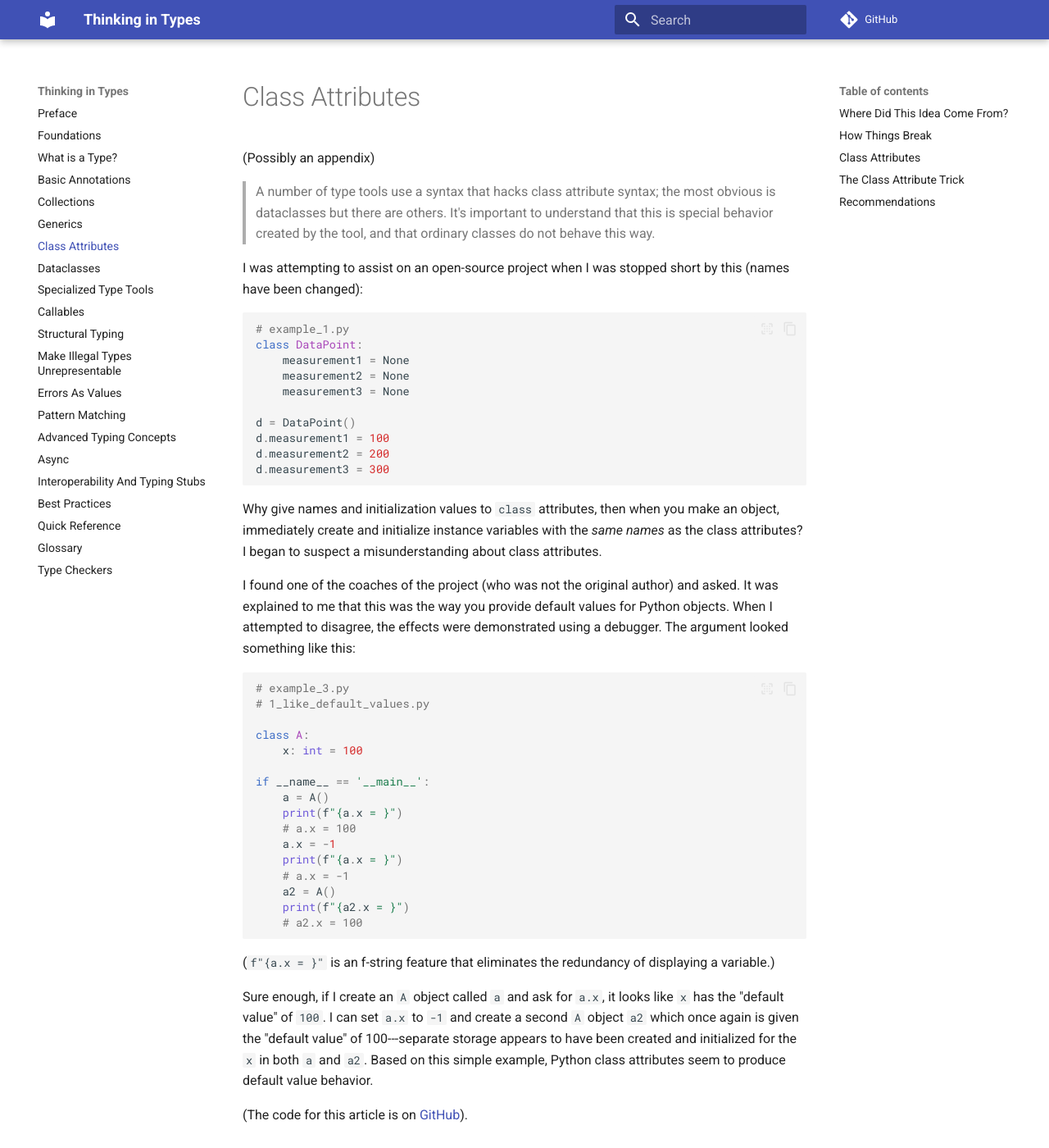
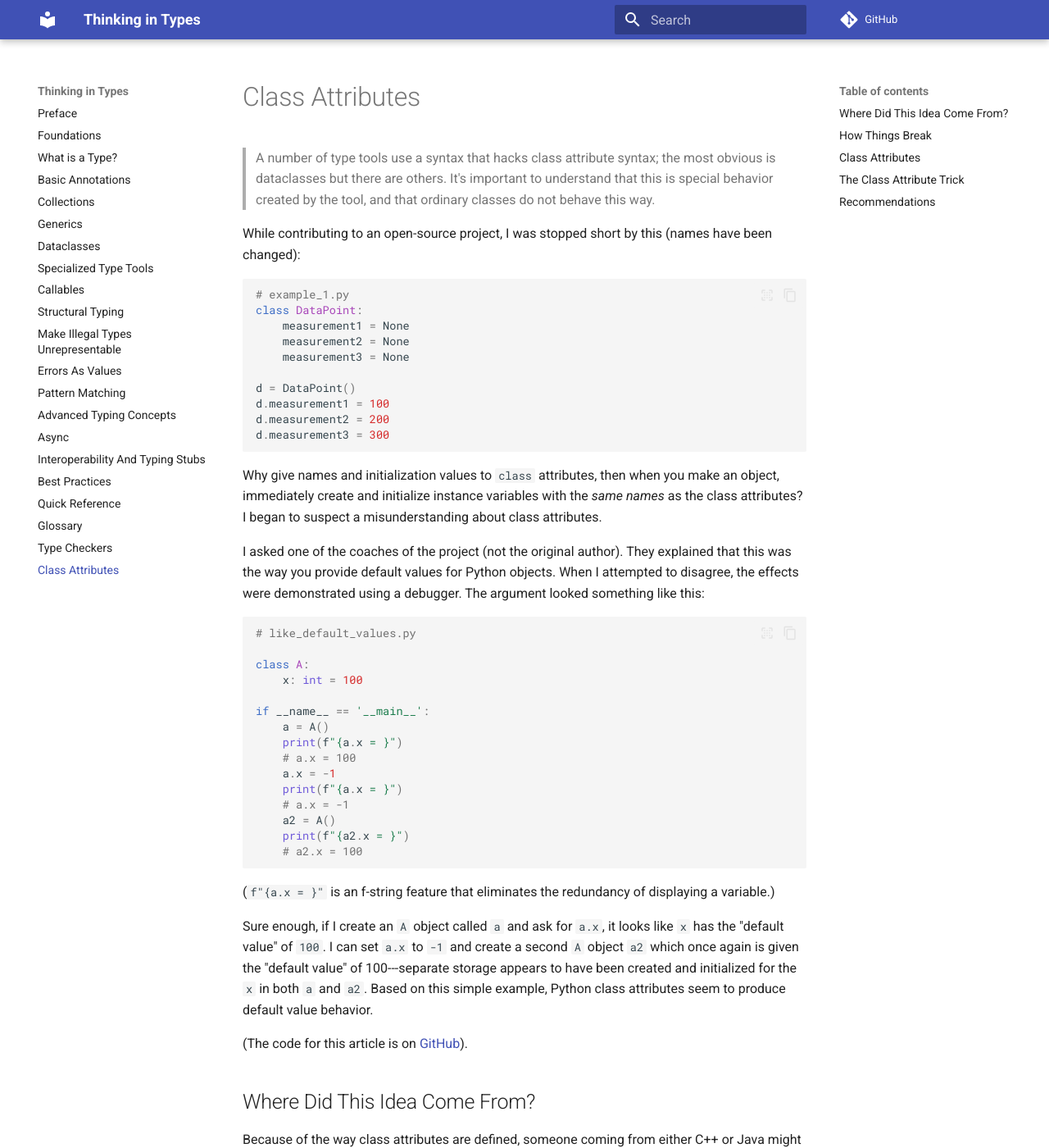
Before and after one commit to ThinkingInTypes/ThinkingInTypes.github.io, an MkDocs documentation site: the page built from Chapters/A4 Class_Attributes.md, in a window 1280 px wide and 1400 px high. Shown: the whole window at 82% size. Built offline with MkDocs 1.6.1 and Material for MkDocs 9.7.7, drawn with Linux system fonts in a browser that asks for light colours; comment, search, counter and statistics services are not loaded; some of the changed text lies outside the part shown.

Commit message:
Move Class Attributes into appendix, renumber

````diff
--- a/Chapters/07 Class_Attributes.md
+++ b/Chapters/A4 Class_Attributes.md
@@ -1,12 +1,9 @@
 # Class Attributes
-
-(Possibly an appendix)
 
 > A number of type tools use a syntax that hacks class attribute syntax; the most obvious is dataclasses but there are others.
 > It's important to understand that this is special behavior created by the tool, and that ordinary classes do not behave this way.
 
-I was attempting to assist on an open-source project when I was stopped short by
-this (names have been changed):
+While contributing to an open-source project, I was stopped short by this (names have been changed):
 
 ```python
 # example_1.py
@@ -26,14 +23,13 @@ make an object, immediately create and initialize instance variables with the
 *same names* as the class attributes? I began to suspect a misunderstanding
 about class attributes.
 
-I found one of the coaches of the project (who was not the original author) and
-asked. It was explained to me that this was the way you provide default values
-for Python objects. When I attempted to disagree, the effects were demonstrated
-using a debugger. The argument looked something like this:
+I asked one of the coaches of the project (not the original author).
+They explained that this was the way you provide default values for Python objects.
+When I attempted to disagree, the effects were demonstrated using a debugger.
+The argument looked something like this:
 
 ```python
-# example_3.py
-# 1_like_default_values.py
+# like_default_values.py
 
 class A:
     x: int = 100
@@ -162,7 +158,7 @@ with the class, and there's only one piece of storage shared by all objects of
 C++ has virtually identical behavior, although `static` initialization syntax is different for variables:
 
 ```cpp
-// 3_default_values.cpp
+// default_values.cpp
 // C++ automatically initializes from defaults
 // Tested on http://cpp.sh
 #include <iostream>
@@ -252,7 +248,7 @@ Class X:
 
 It is quite reasonable to expect the same results as from similar-looking C++ or
 Java code. After doing a few simple experiments as in
-`1_like_default_values.py`, a C++ or Java programmer might well conclude that
+`like_default_values.py`, a C++ or Java programmer might well conclude that
 Python does indeed work that way. And, because a class attribute is a single
 variable that is "global to the class," it can be mistaken for a default value.
 
@@ -267,8 +263,7 @@ The problem occurs when you're least expecting it. Here is just one
 configuration that produces a surprise:
 
 ```python
-# example_5.py
-# 4_it_all_goes_wrong.py
+# it_all_goes_wrong.py
 
 class A:
     x: int = 100
@@ -383,7 +378,6 @@ To see this in action, we need a function that displays the inside of classes
 and objects:
 
 ```python
-# example_6.py
 # look_inside.py
 
 def attributes(d: object) -> str:
@@ -404,8 +398,7 @@ in `show()` to display both the class and an object of that class. Now we can
 see the details when using class attributes:
 
 ```python
-# example_7.py
-# 5_class_attributes.py
+# class_attributes.py
 from look_inside import show
 
 class A:
@@ -441,8 +434,7 @@ instance variable (thus creating it).
 Let's look at the original example using `show()`:
 
 ```python
-# example_8.py
-# 6_like_default_values_shown.py
+# like_default_values_shown.py
 from look_inside import show
 
 class A:
@@ -521,8 +513,7 @@ Instead, write proper constructors with default arguments, as you see in
 `class A`:
 
 ```python
-# example_11.py
-# 7_choices.py
+# choices.py
 from look_inside import show
 from dataclasses import dataclass
 
--- a/mkdocs.yml
+++ b/mkdocs.yml
@@ -31,18 +31,18 @@ nav:
   - 04 Basic_Annotations.md
   - 05 Collections.md
   - 06 Generics.md
-  - 07 Class_Attributes.md
-  - 08 Dataclasses.md
-  - 09 Specialized_Type_Tools.md
-  - 10 Callables.md
-  - 11 Structural_Typing.md
-  - 12 Make_Illegal_Types_Unrepresentable.md
-  - 13 Errors_As_Values.md
-  - 14 Pattern_Matching.md
-  - 15 Advanced_Typing_Concepts.md
-  - 16 Async.md
-  - 17 Interoperability_And_Typing_Stubs.md
-  - 18 Best_Practices.md
+  - 07 Dataclasses.md
+  - 08 Specialized_Type_Tools.md
+  - 09 Callables.md
+  - 10 Structural_Typing.md
+  - 11 Make_Illegal_Types_Unrepresentable.md
+  - 12 Errors_As_Values.md
+  - 13 Pattern_Matching.md
+  - 14 Advanced_Typing_Concepts.md
+  - 15 Async.md
+  - 16 Interoperability_And_Typing_Stubs.md
+  - 17 Best_Practices.md
   - A1 Quick_Reference.md
   - A2 Glossary.md
   - A3 Type_Checkers.md
+  - A4 Class_Attributes.md
````
Also changed, not shown: other parts of Chapters/A4 Class_Attributes.md (+2 -2 lines), Chapters/A3 Type_Checkers.md (+1 -2 lines), Chapters/07 Dataclasses.md (renamed from Chapters/08 Dataclasses.md), Chapters/08 Specialized_Type_Tools.md (renamed from Chapters/09 Specialized_Type_Tools.md), Chapters/09 Callables.md (renamed from Chapters/10 Callables.md), Chapters/10 Structural_Typing.md (renamed from Chapters/11 Structural_Typing.md), Chapters/11 Make_Illegal_Types_Unrepresentable.md (renamed from Chapters/12 Make_Illegal_Types_Unrepresentable.md), Chapters/12 Errors_As_Values.md (renamed from Chapters/13 Errors_As_Values.md), Chapters/13 Pattern_Matching.md (renamed from Chapters/14 Pattern_Matching.md), Chapters/14 Advanced_Typing_Concepts.md (renamed from Chapters/15 Advanced_Typing_Concepts.md), Chapters/15 Async.md (renamed from Chapters/16 Async.md), Chapters/16 Interoperability_And_Typing_Stubs.md (renamed from Chapters/17 Interoperability_And_Typing_Stubs.md), Chapters/17 Best_Practices.md (renamed from Chapters/18 Best_Practices.md).
